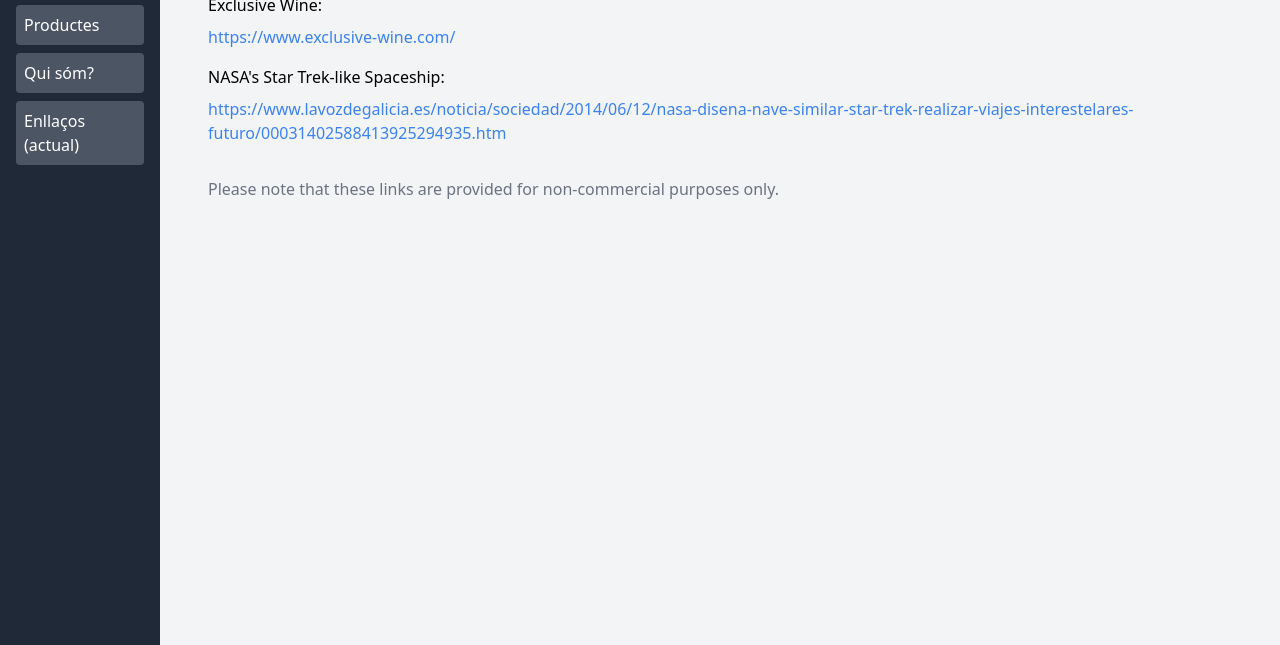
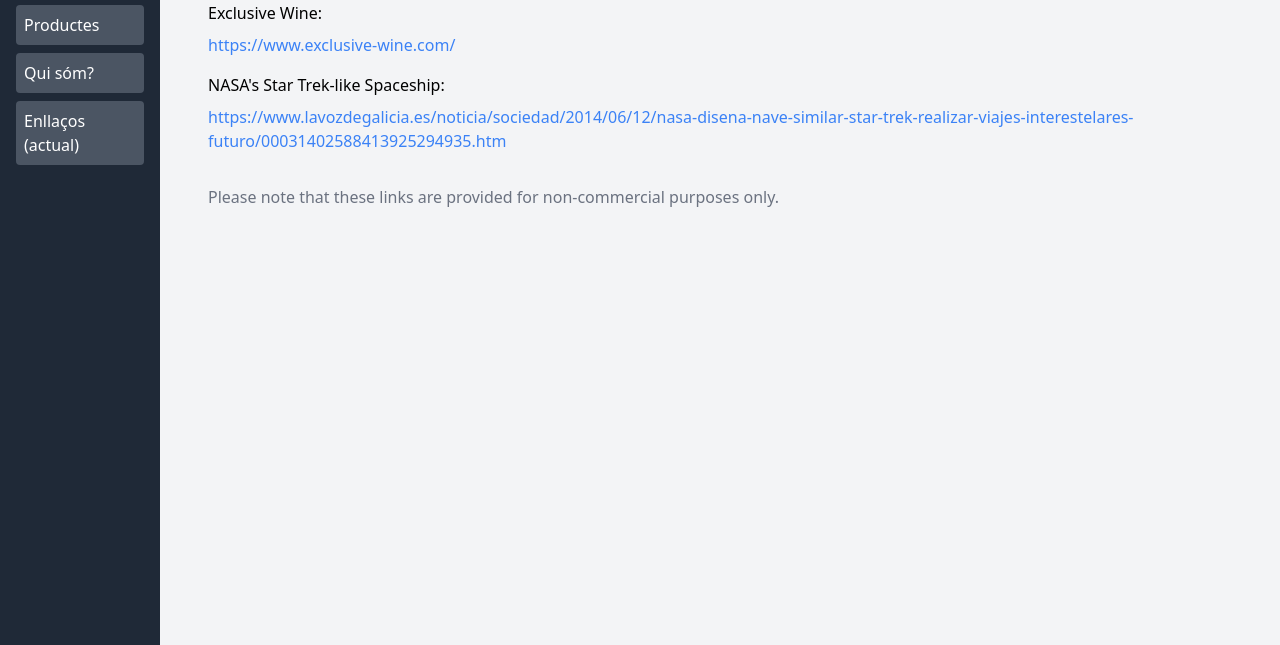
Before and after one commit to Cirvianum-DAW/mp9-pj-uf2-optimitzacio-imatges-DavidVilanova11, a plain HTML site: page MP9_UF1_tailwind-project/src/enllaços.html in a window 1280 px wide. Shown: the part 155-800 px from the top of the page. Drawn offline with nearby package versions, Linux system fonts and the light colour scheme.

Commit message:
padding added

```diff
--- a/MP9_UF1_tailwind-project/src/enllaços.html
+++ b/MP9_UF1_tailwind-project/src/enllaços.html
@@ -53,7 +53,7 @@
             </aside>
 
             <!-- Contenido principal -->
-            <div class="flex flex-col flex-1 md:pl-52 pr-2">
+            <div class="flex flex-col flex-1 md:pl-52 p-2">
                 <h1 class="text-3xl font-bold mb-4">Non-commercial Links</h1>
 
                 <!-- Link 1 -->
```
